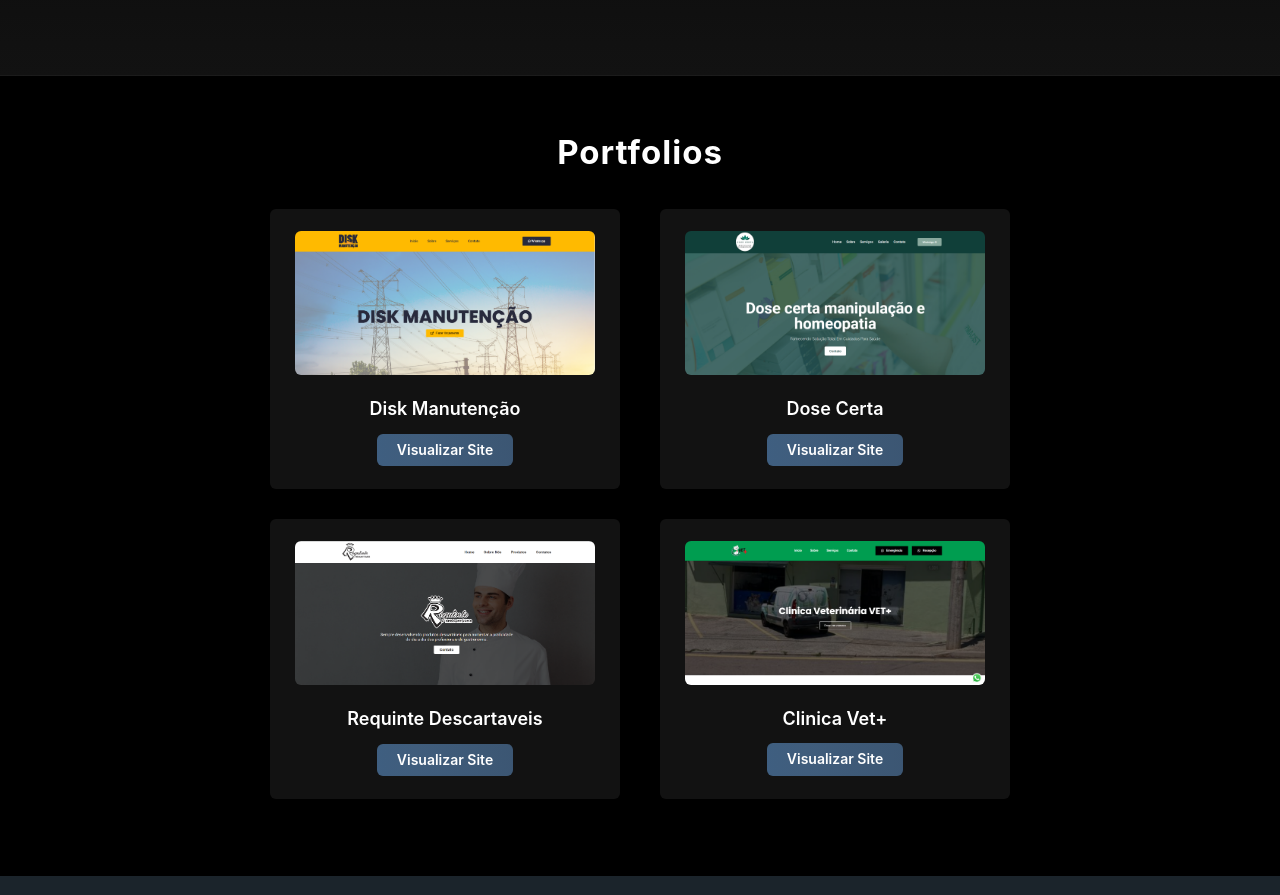
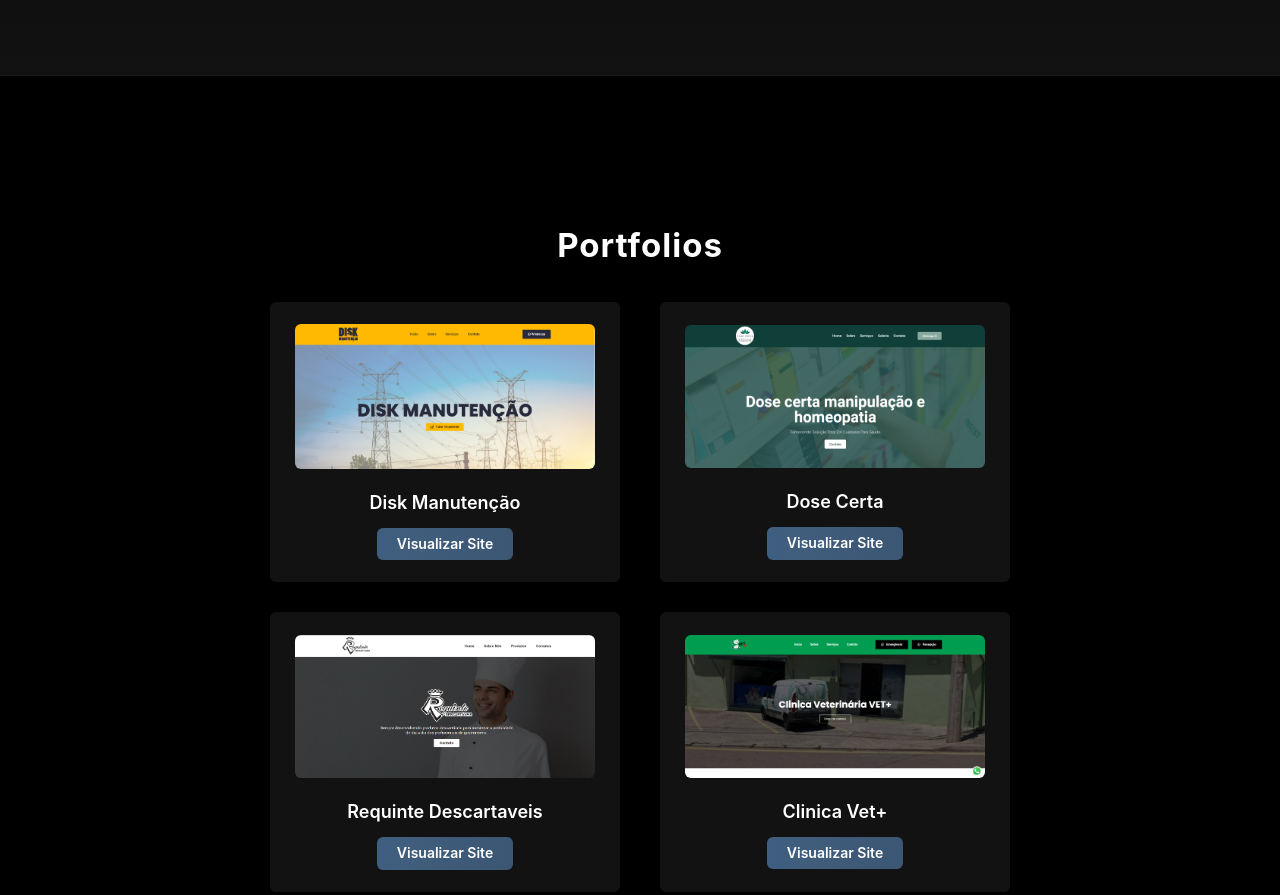
Before and after one commit to rafaelgoncalves2201/InovaeWeb, a plain HTML site: page index.html in a window 1280 px wide. Shown: the part 1430-2325 px from the top of the page. Drawn offline with nearby package versions, Linux system fonts and the light colour scheme.

Commit message:
arrumando features

```diff
--- a/index.html
+++ b/index.html
@@ -26,12 +26,6 @@
                     <li><a href="#contato">Contato</a></li>
                 </ul>
             </nav>
-        </div>
-        <div class="redes-sociais-header">
-            <ul>
-                <li><img src="img/instagram.png" alt=""></li>
-                <li><img src="img/linkedin.png" alt=""></li>
-            </ul>
         </div>
     </header>
 
--- a/styles/style.css
+++ b/styles/style.css
@@ -276,10 +276,14 @@
 
 /* portfolio DESKTOP */
 .portfolio-desktop {
-    height: 100vh;
+    height: 120vh;
     width: 100vw;
     text-align: center;
-    padding: 50px;
+
+    display: flex;
+    justify-content: center;
+    align-items: center;
+    flex-direction: column;
 }
 
 .titlePortfolio {
@@ -297,9 +301,7 @@
     display: flex;
     justify-content: center;
     align-items: center;
-
     margin-top: 30px;
-
     gap: 40px;
 }
 
```
